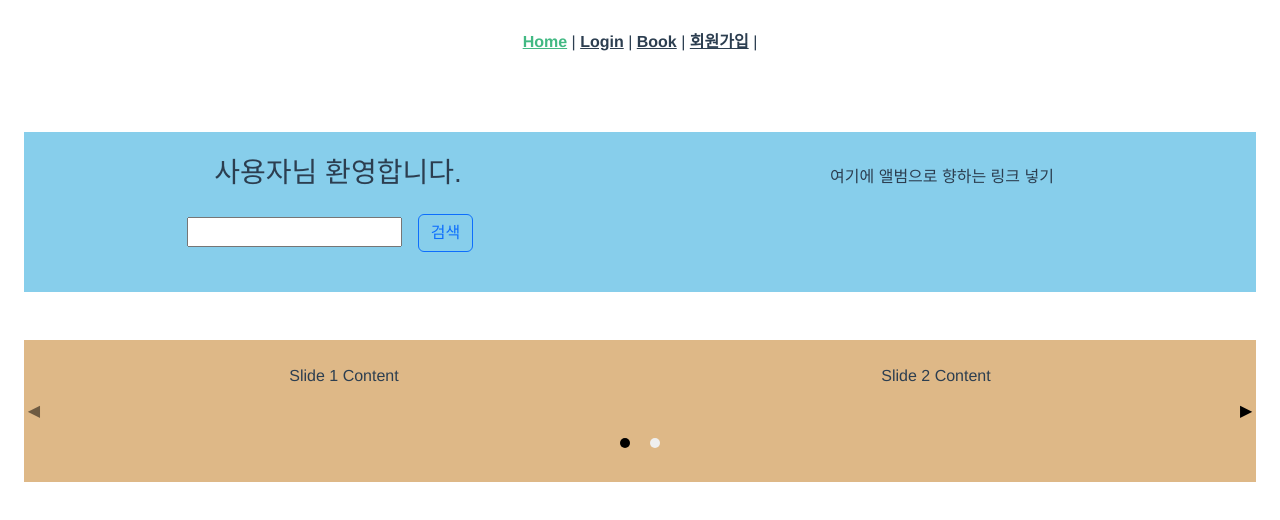
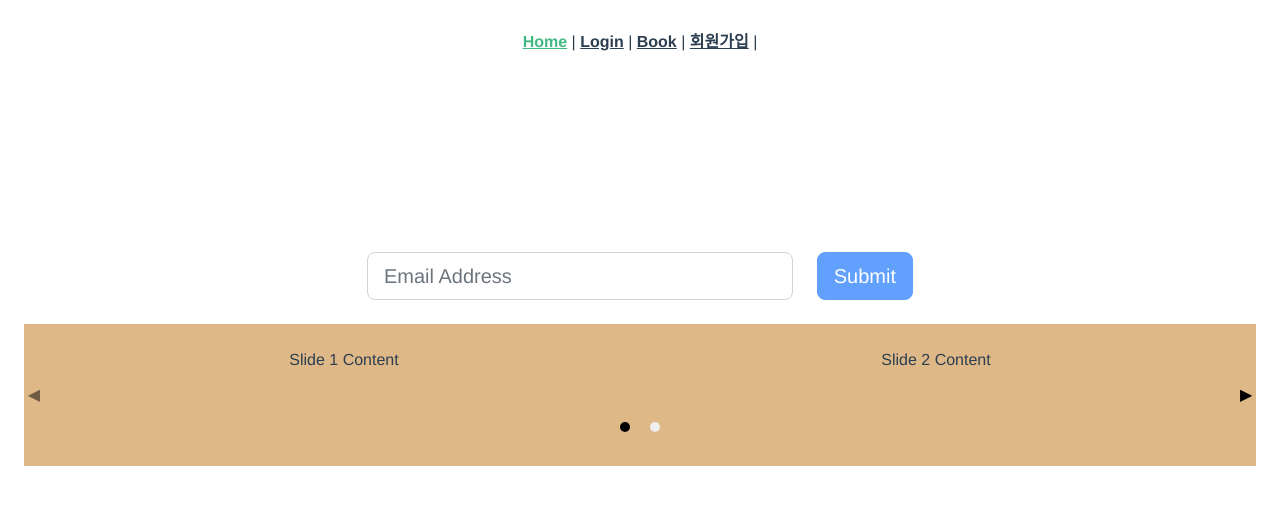
Before and after one commit to GangYunGit/Project-Stamp, a Vue app in the folder front-vue/: page / in a window 1280 px wide. Shown: the top 520 px of the page. Built offline with nearby package versions, Linux system fonts and the light colour scheme; no server answers.

Commit message:
F STYLE 001 : 메인 페이지 디자인 수정

```diff
--- a/front-vue/package.json
+++ b/front-vue/package.json
@@ -15,6 +15,7 @@
     "crypto-browserify": "^3.12.0",
     "node-polyfill-webpack-plugin": "^2.0.1",
     "rollup-plugin-bundle-imports": "^1.5.1",
+    "startbootstrap-landing-page": "^6.0.5",
     "turn-js": "^0.5.4",
     "vue": "^2.7.14",
     "vue-bookblock": "^1.1.1",
--- a/front-vue/src/views/HomeView.vue
+++ b/front-vue/src/views/HomeView.vue
@@ -1,6 +1,53 @@
 <template>
   <div class="row d-flex justify-content-center align-items-center h-70 m-4">
-    <div class="container m-4 p-4" style="background-color: skyblue">
+    <header class="masthead">
+          <div class="container position-relative">
+              <div class="row justify-content-center">
+                  <div class="col-xl-6">
+                      <div class="text-center text-white">
+                          <!-- Page heading-->
+                          <h1 class="mb-5">Generate more leads with a professional landing page!</h1>
+                          <!-- Signup form-->
+                          <!-- * * * * * * * * * * * * * * *-->
+                          <!-- * * SB Forms Contact Form * *-->
+                          <!-- * * * * * * * * * * * * * * *-->
+                          <!-- This form is pre-integrated with SB Forms.-->
+                          <!-- To make this form functional, sign up at-->
+                          <!-- https://startbootstrap.com/solution/contact-forms-->
+                          <!-- to get an API token!-->
+                          <form class="form-subscribe" id="contactForm" data-sb-form-api-token="API_TOKEN">
+                              <!-- Email address input-->
+                              <div class="row">
+                                  <div class="col">
+                                      <input class="form-control form-control-lg" id="emailAddress" type="email" placeholder="Email Address" data-sb-validations="required,email" />
+                                      <div class="invalid-feedback text-white" data-sb-feedback="emailAddress:required">Email Address is required.</div>
+                                      <div class="invalid-feedback text-white" data-sb-feedback="emailAddress:email">Email Address Email is not valid.</div>
+                                  </div>
+                                  <div class="col-auto"><button class="btn btn-primary btn-lg disabled" id="submitButton" type="submit">Submit</button></div>
+                              </div>
+                              <!-- Submit success message-->
+                              <!---->
+                              <!-- This is what your users will see when the form-->
+                              <!-- has successfully submitted-->
+                              <div class="d-none" id="submitSuccessMessage">
+                                  <div class="text-center mb-3">
+                                      <div class="fw-bolder">Form submission successful!</div>
+                                      <p>To activate this form, sign up at</p>
+                                      <a class="text-white" href="https://startbootstrap.com/solution/contact-forms">https://startbootstrap.com/solution/contact-forms</a>
+                                  </div>
+                              </div>
+                              <!-- Submit error message-->
+                              <!---->
+                              <!-- This is what your users will see when there is-->
+                              <!-- an error submitting the form-->
+                              <div class="d-none" id="submitErrorMessage"><div class="text-center text-danger mb-3">Error sending message!</div></div>
+                          </form>
+                      </div>
+                  </div>
+              </div>
+            </div>
+        </header>
+    <!-- <div class="container m-4 p-4" style="background-color: skyblue">
       <b-row>
       <b-col align-self="baseline">
         <h3>사용자님 환영합니다.</h3>
@@ -11,7 +58,7 @@
         <p>여기에 앨범으로 향하는 링크 넣기</p>
       </b-col>
     </b-row>
-    </div>
+    </div> -->
     <div class="container m-4 p-4" style="background-color: burlywood">
         <carousel
           :navigation-enabled="true"
```
Also changed, not shown: 1 other file (tests, documents, lock files or other folders).
